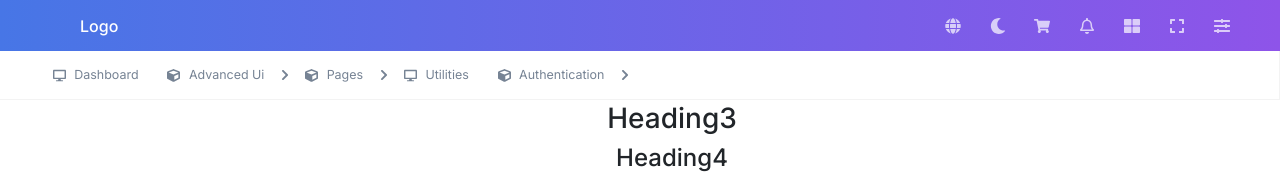
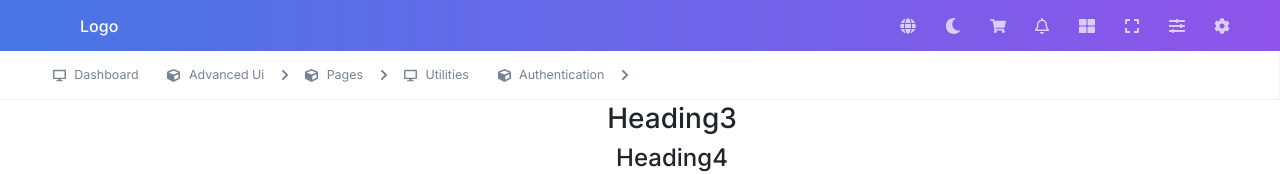
Before and after one commit to Sadityaa/React_POC, a React (Create React App) app: page / in a window 1280 px wide. Shown: the top 174 px of the page. Built offline with nearby package versions, Linux system fonts and the light colour scheme.

Commit message:
Updated the file names and added settings icon in header

```diff
--- a/src/App.jsx
+++ b/src/App.jsx
@@ -2,7 +2,7 @@
 import './App.scss';
 import Home from './pages/Home/Home';
 import { BrowserRouter as Router, Routes, Route } from 'react-router-dom';
-import Header from './components/Header/Header';
+import Header from './shared/Header/header';
 import Toaster from './pages/toaster/toaster-message';
 import Sidebar from './shared/Sidebar';
 
--- a/src/pages/Home/Home.jsx
+++ b/src/pages/Home/Home.jsx
@@ -1,5 +1,5 @@
 import React from 'react'
-import Header from '../../components/Header/Header'
+import Header from '../../shared/Header/header'
 import Typography from '../../components/Typography/Typography'
 
 export default function Home() {
--- a/src/components/Header/Header.jsx
+++ b/src/shared/Header/header.jsx
@@ -1,11 +1,12 @@
 import React from 'react'
 import { Link } from 'react-router-dom';
-import './Header.scss';
-import { FaGlobe, FaMoon, FaShoppingCart, FaRegBell, FaThLarge, FaSlidersH, FaExpand } from "react-icons/fa";
+import './header.scss';
+import { FaGlobe, FaMoon, FaShoppingCart, FaRegBell, FaThLarge, FaSlidersH, FaExpand, FaCog } from "react-icons/fa";
 
 const Header = () => {
   return (
-    <header>
+<>
+<header>
       <nav className='display_flex align-items_center justify-content_space-between py_1 px_5 text-white'>
         <a className="navbar-brand" href="#">Logo</a>
 
@@ -41,11 +42,14 @@ const Header = () => {
             <Link to="/"><FaSlidersH />
             </Link>
           </li>
-
+          <li>
+            <Link to="/"><FaCog />
+            </Link>
+          </li>
         </ul>
       </nav>
-
-    </header>
+</header>
+</>
   );
 };
 
```
Also changed, not shown: src/shared/Switcher/switcher.jsx (added, +9 -0 lines), src/shared/Header/header.scss (renamed from src/components/Header/Header.scss).
